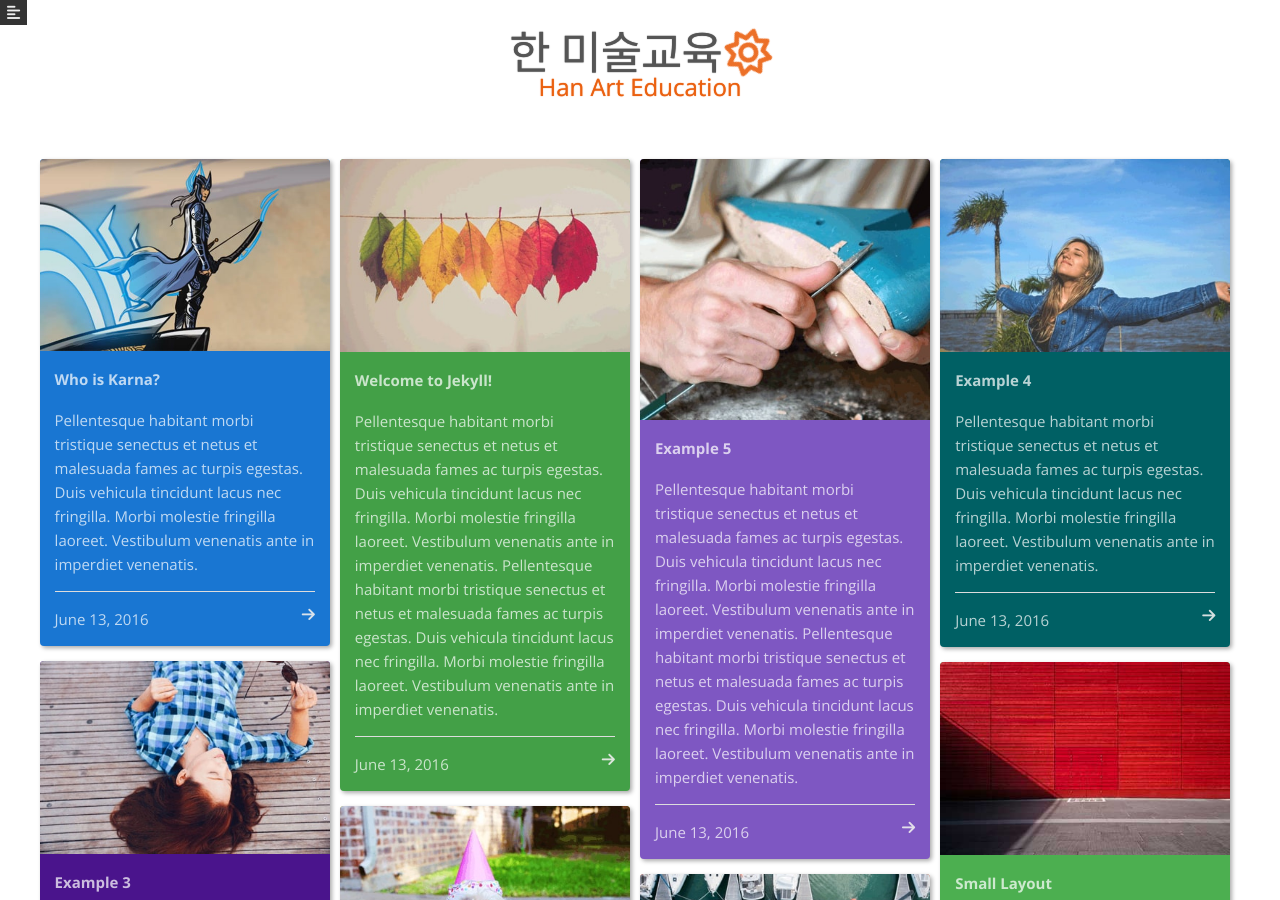
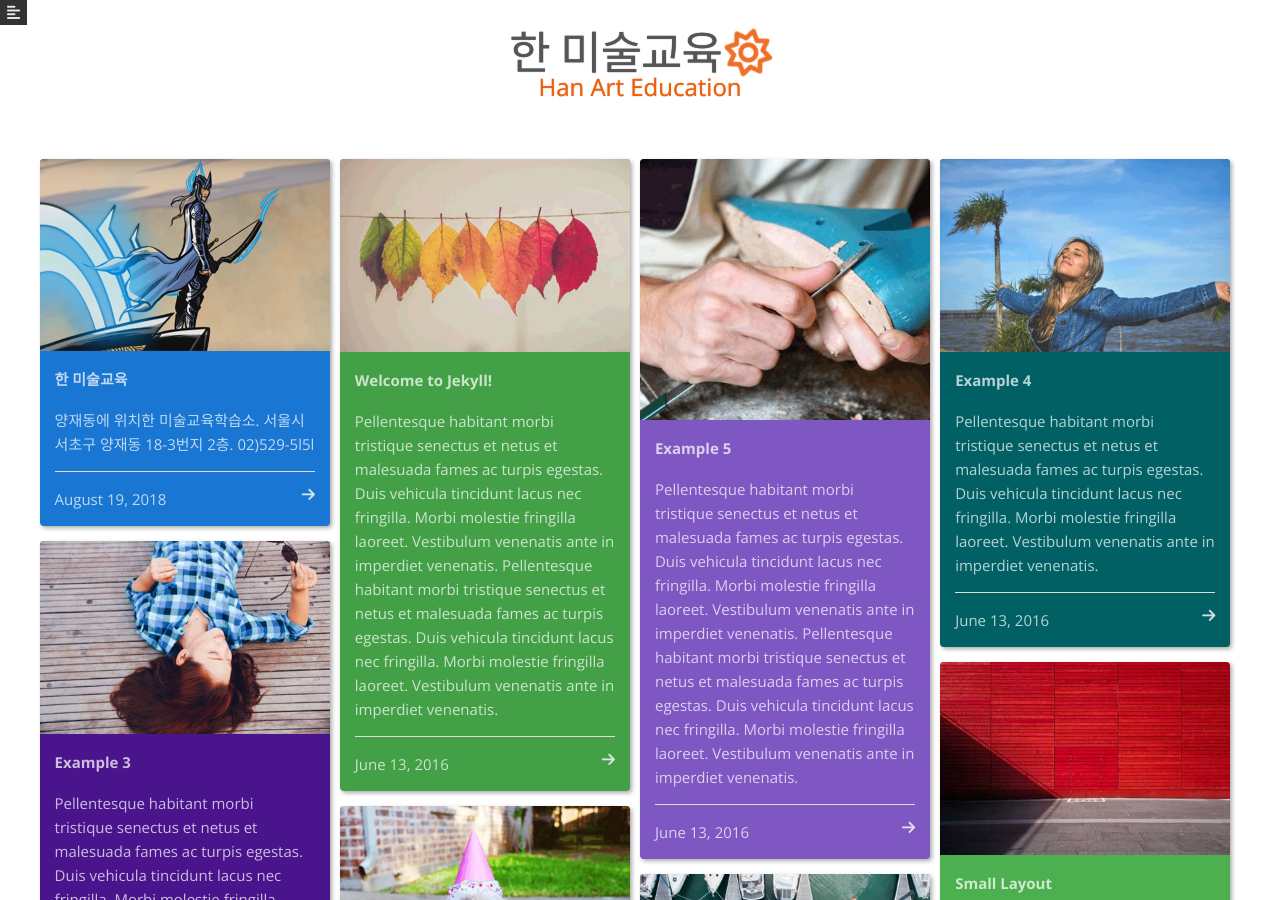
Before and after one commit to han-art/han-art.github.io, a Jekyll site: the page built from index.html, in a window 1280 px wide and 900 px high. Built offline with Jekyll 4.4.1, drawn with Linux system fonts in a browser that asks for light colours; nearby versions of some CDN libraries.

Commit message:
Update 2016-06-15-who-is-karna.markdown

```diff
--- a/_posts/2016-06-15-who-is-karna.markdown
+++ b/_posts/2016-06-15-who-is-karna.markdown
@@ -1,13 +1,13 @@
 ---
 layout: post
-title:  "Who is Karna?"
-description: Pellentesque habitant morbi tristique senectus et netus et malesuada fames ac turpis egestas. Duis vehicula tincidunt lacus nec fringilla. Morbi molestie fringilla laoreet. Vestibulum venenatis ante in imperdiet venenatis.
-date:   2016-06-13 10:51:47 +0530
+title:  "한 미술교육"
+description: 양재동에 위치한 미술교육학습소. 서울시 서초구 양재동 18-3번지 2층. 02)529-5l5l
+date:   2018-08-19 23:44:47
 categories: jekyll update
 img: karna.jpg
 categories: [one, two]
 color: 1976D2
-author: webjeda
+author: deeper
 ---
 Karna is one of the central characters in the Hindu epic Mahābhārata. Karna was one of the greatest warriors, whose martial exploits are recorded in the epic, and the only warrior believed to be able to defeat Arjuna in battle.
 
```
